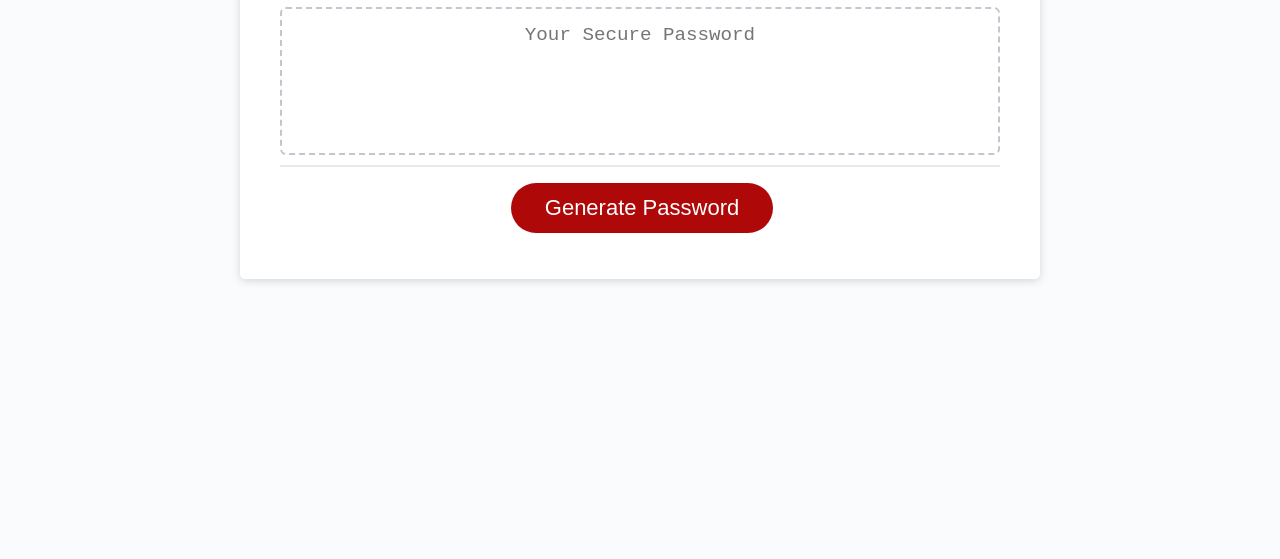
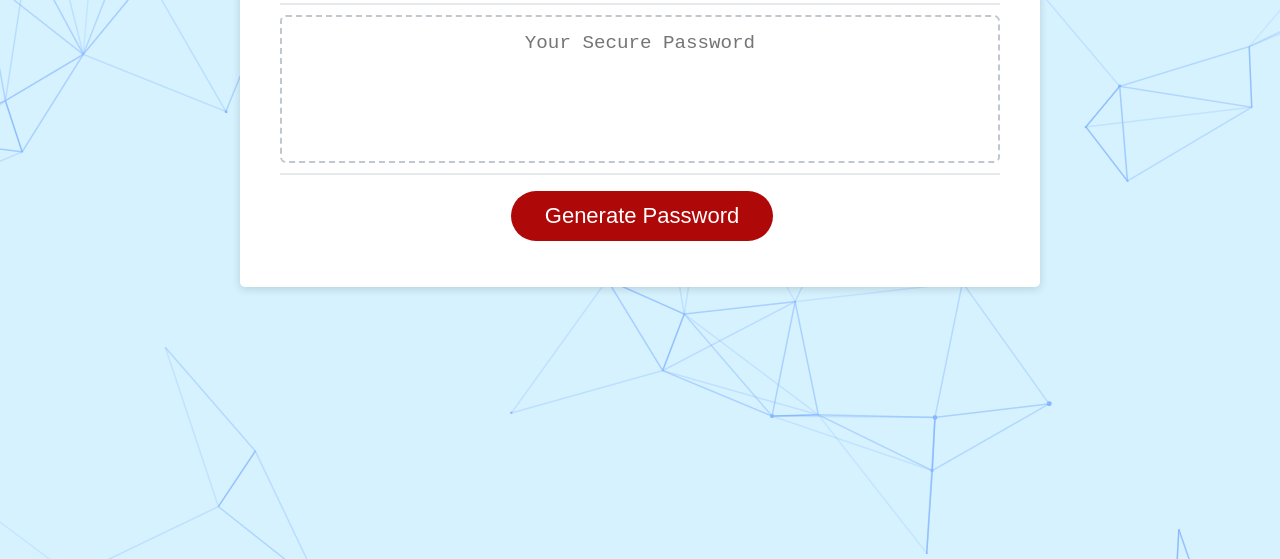
Before and after one commit to Juzva8/HomeWork-03, a plain HTML site: page index.html in a window 1280 px wide. Shown: the part 241-800 px from the top of the page. Drawn offline with Linux system fonts and the light colour scheme.

Commit message:
Fixed folder layout and README file.

```diff
--- a/style.css
+++ b/style.css
@@ -4,8 +4,6 @@
   box-sizing: border-box;
 }
 
-html,
-body,
 .wrapper {
   height: 100%;
   margin: 0;
@@ -15,6 +13,7 @@ body,
 body {
   font-family: sans-serif;
   background-color: #f9fbfd;
+  background: url("image1.png") no-repeat center center fixed;
 }
 
 .wrapper {
```
Also changed, not shown: image1.png (added).
